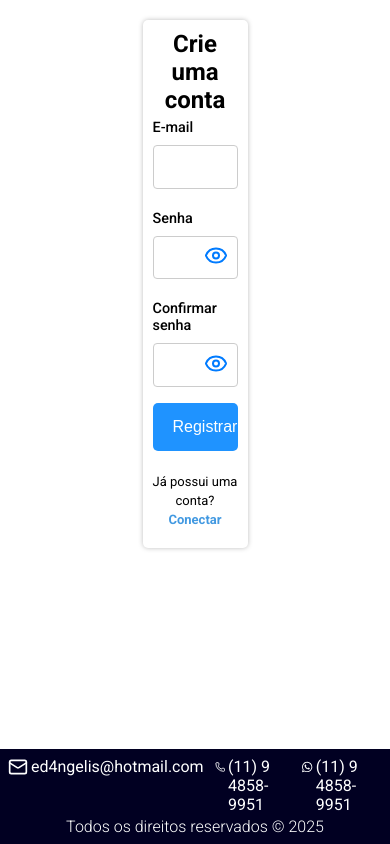
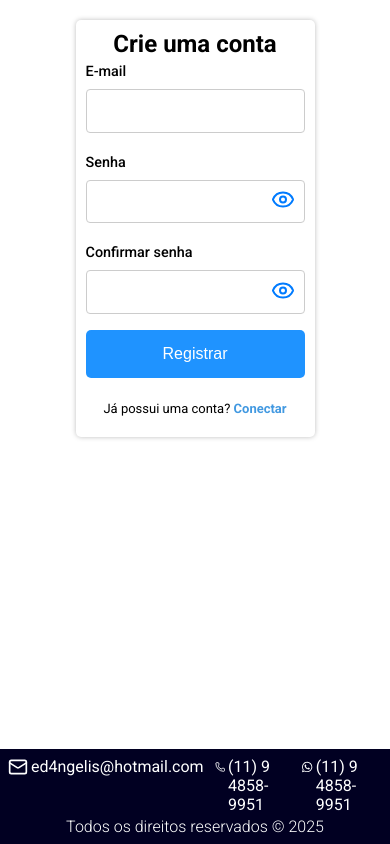
Before and after one commit to EdAngelis/auth-flow, a Next.js app: page /signout in a window 390 px wide. Built offline with nearby package versions, Linux system fonts and the light colour scheme.

Commit message:
Add: media query to form element

```diff
--- a/components/elements/form/form.module.css
+++ b/components/elements/form/form.module.css
@@ -9,3 +9,19 @@
     padding: 10px;
 
   }
+
+  @media screen and (max-width: 1024px) {
+    .form {
+      width: 50%;
+      max-width: 500px;
+    }
+
+  }
+
+  @media screen and (max-width: 768px) {
+    .form {
+      width: 90%;
+      max-width: max-content;
+    }
+
+  }
```
Also changed, not shown: app/signout/page.module.css (line endings or trailing spaces).
